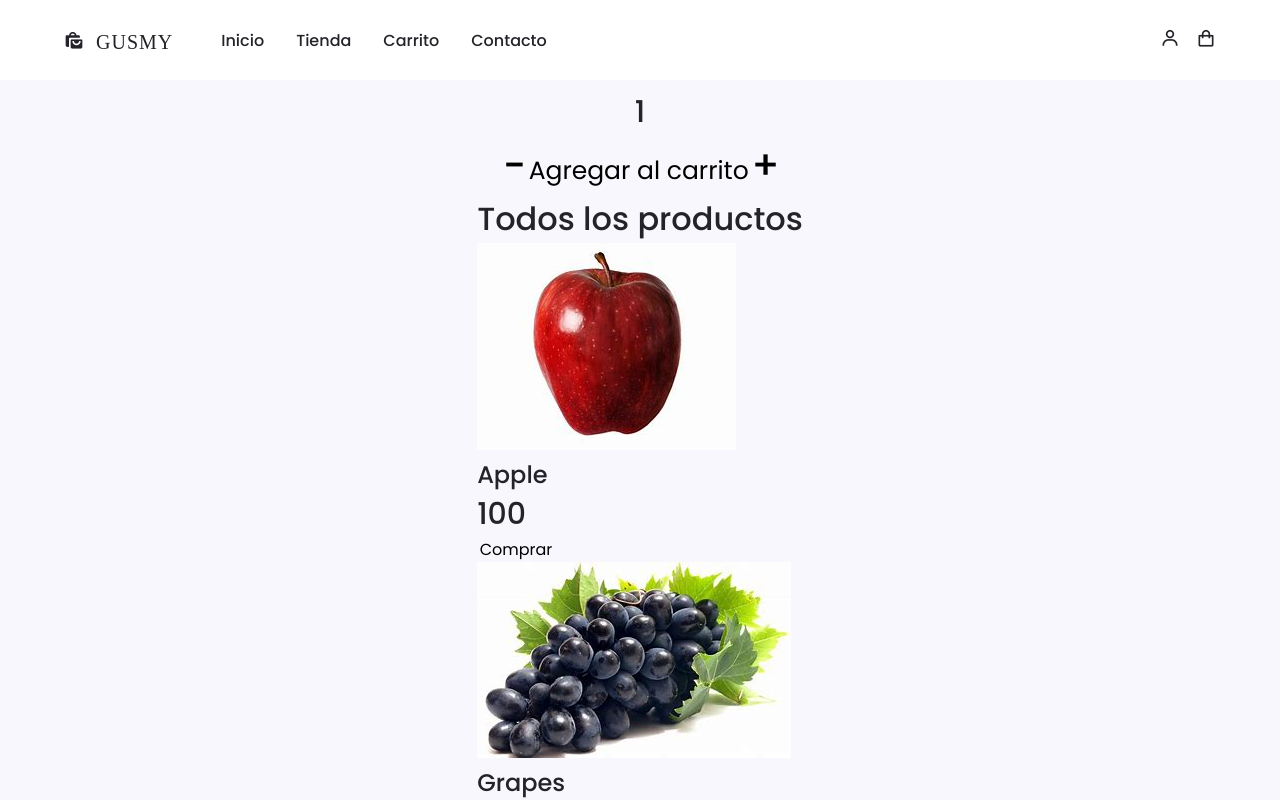
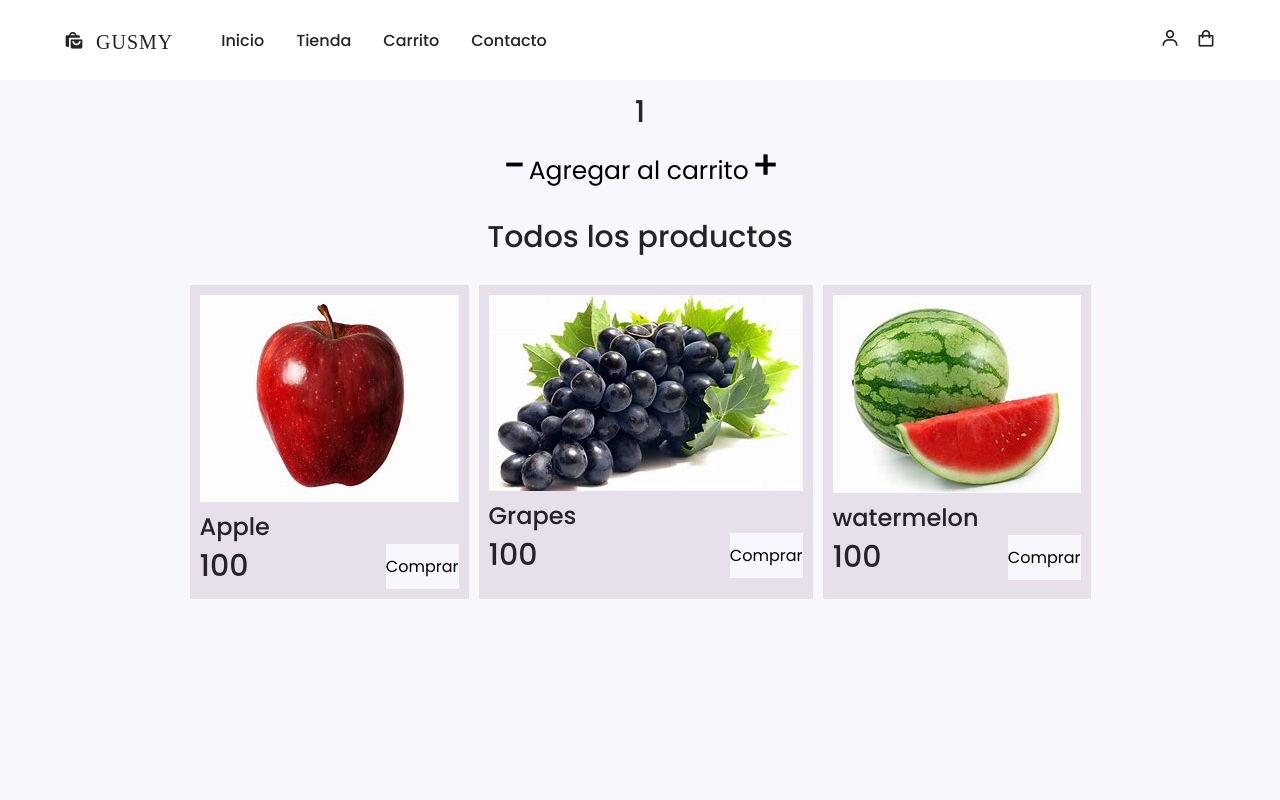
Before and after one commit to BrunoDC-dev/proyecto, a React (Create React App) app: page / in a window 1280 px wide. Shown: the top 800 px of the page. Built offline with nearby package versions, Linux system fonts and the light colour scheme.

Commit message:
asincrion exitosa

```diff
--- a/src/App.css
+++ b/src/App.css
@@ -263,3 +263,26 @@ input {
 .result {
     font-size: 25px;
 }
+
+.itemlist-title {
+    text-align: center;
+    font-size: 30px;
+    font-weight: 500;
+    margin-top: 20px;
+    margin-bottom: 20px;
+}
+
+.product-container {
+    display: flex;
+}
+
+.product-box {
+    background-color: var(--bg-black-50);
+    padding: 10px;
+    margin: 5px;
+}
+
+.product-details {
+    display: flex;
+    justify-content: space-between;
+}
--- a/src/components/Item.jsx
+++ b/src/components/Item.jsx
@@ -1,11 +1,17 @@
 import React from "react";
-const Item = (props)=>{
+const Item = ({ product })=>{
+    const{img, title,price} = product;
     return(
-        <div>
-            <img src={props.pictureUrl} alt={props.title} />
-            <h2>{props.title}</h2>
-            <h3>{props.price}</h3>
+
+        <div className="product-box">
+            <div>
+            <img src={img} alt={title} />
+            </div>
+            <h2>{title}</h2>
+            <div className="product-details">
+            <h3>{price}</h3>
             <button>Comprar</button>
+            </div>
         </div>
     )
 }
--- a/src/components/Itemlist.jsx
+++ b/src/components/Itemlist.jsx
@@ -1,16 +1,13 @@
 import React from "react";
 import Item from "./Item";
-import data from "../data";
-
-const  ItemList = ()=>{
-    console.warn(data.prodcutData)
+const  ItemList = ({products})=>{
     return(
         <div>
-           <h1>Todos los productos</h1>
-           <div>
-                {data.prodcutData.map((item, index)=>{
+           <h1 className="itemlist-title">Todos los productos</h1>
+           <div className="product-container">
+                {products.map((product)=>{
                     return(
-                        <Item pictureUrl={item.img} title={item.title} price={item.price} key={index}></Item>
+                        <Item key={product.id} product={product}></Item>
                     )
                 })}
            </div>
--- a/src/components/Itemlistcontainer.jsx
+++ b/src/components/Itemlistcontainer.jsx
@@ -1,8 +1,23 @@
 import React, { useEffect, useState } from "react";
 import ItemCount from "./ItemCount";
 import ItemList from "./Itemlist";
+import getData from "../data";
 const Cartnumber = ()=>{
-
+    const [products, setProducts] = useState([]);
+  const [loading, setLoading] = useState(true);
+  console.log("products: ", products);
+  useEffect(() => {
+    getData
+      .then((data) => {
+        setProducts(data);
+      })
+      .catch((err) => {
+        console.log(err);
+      })
+      .finally(() => {
+        setLoading(false);
+      });
+  }, []);
     return(
             <div className="contador">
             <ItemCount
@@ -10,7 +25,7 @@ const Cartnumber = ()=>{
                 initial={1}
                 onAdd={(n) => alert(`Agregaados ${n} productos`)}
             ></ItemCount>
-            <ItemList></ItemList>
+             {loading ? <span>Loading...</span> : <ItemList products={products} />}
             </div>
 
     );
--- a/src/data.js
+++ b/src/data.js
@@ -1,8 +1,7 @@
 import APPLe from './img/APPLe.jpg'
 import grapes from './img/grapes.jpg'
 import watermelon from './img/watermelon.jpg'
-const data = {
-    prodcutData: [{
+const products = [{
         id: 1,
         img: APPLe,
         title: 'Apple',
@@ -20,6 +19,16 @@ const data = {
         title: 'watermelon',
         price: 100
     }
-    ],
-};
-export default data;
+];
+const getData = new Promise((resolve, reject) => {
+    let afterPromises = true;
+    setTimeout(() => {
+        if (afterPromises) {
+            resolve(products);
+        } else {
+            reject("Failed to get data");
+        }
+    }, 2000);
+});
+
+export default getData;
```
Lines whose indentation alone changed are shown as unchanged.
